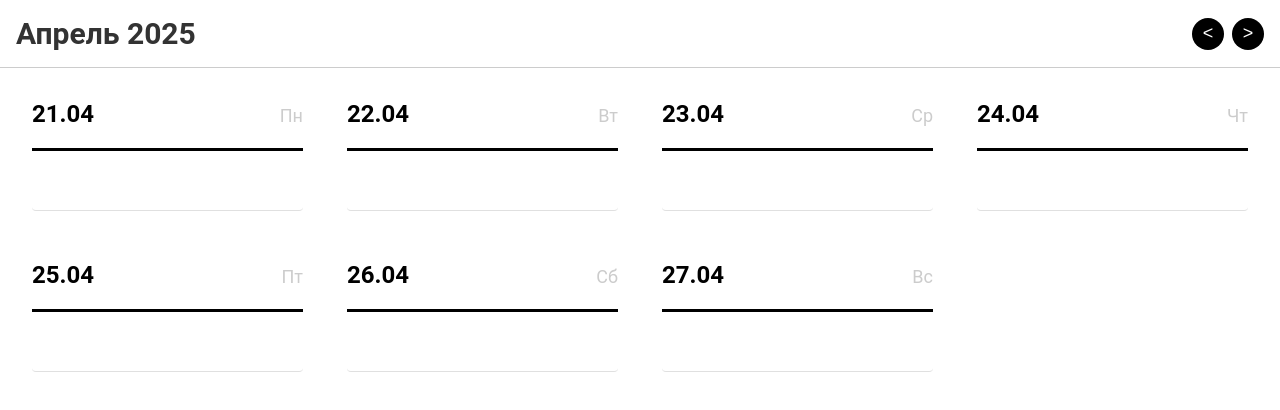
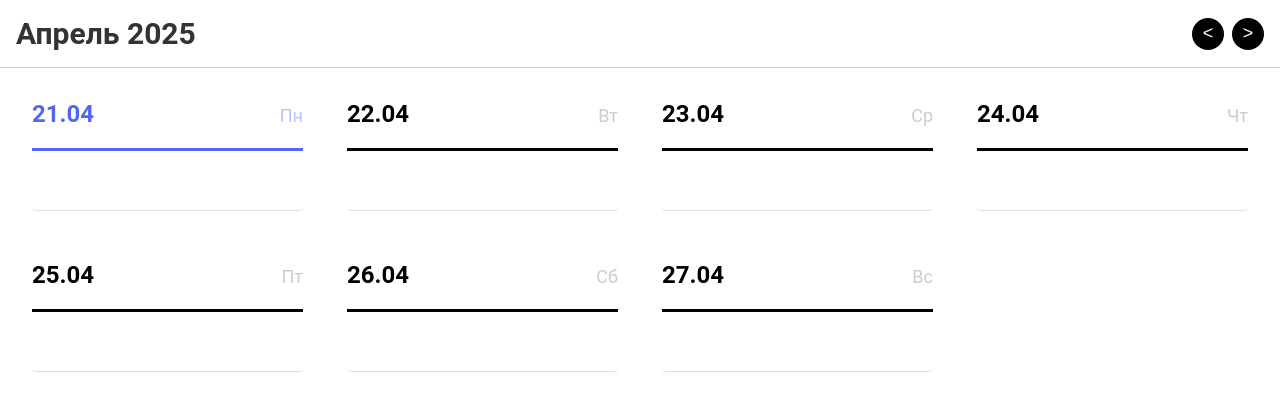
Before and after one commit to minusTwentyOneDegrees/Tweek.so-clone, a React (Create React App) app in the folder Frontend/: page / in a window 1280 px wide. Shown: the top 410 px of the page. Built offline with nearby package versions, Linux system fonts and the light colour scheme.

Commit message:
Стили для подсветки

```diff
--- a/Frontend/src/styles/dashboard.css
+++ b/Frontend/src/styles/dashboard.css
@@ -190,6 +190,7 @@ body {
 }
 
 .modal-note {
+	font-family: 'Roboto', sans-serif;
 	width: 100%;
 	font-size: 16px;
 	border: none;
@@ -286,3 +287,15 @@ body {
 	text-decoration: line-through;
 	color: #999;
 }
+
+.day-header.today .date {
+	color: rgba(81, 103, 244, 1);
+}
+
+.day-header.today .day {
+	color: rgba(185, 194, 251, 1);
+}
+
+.day-separator.today {
+	border-color: rgba(81, 103, 244, 1);
+}
```
